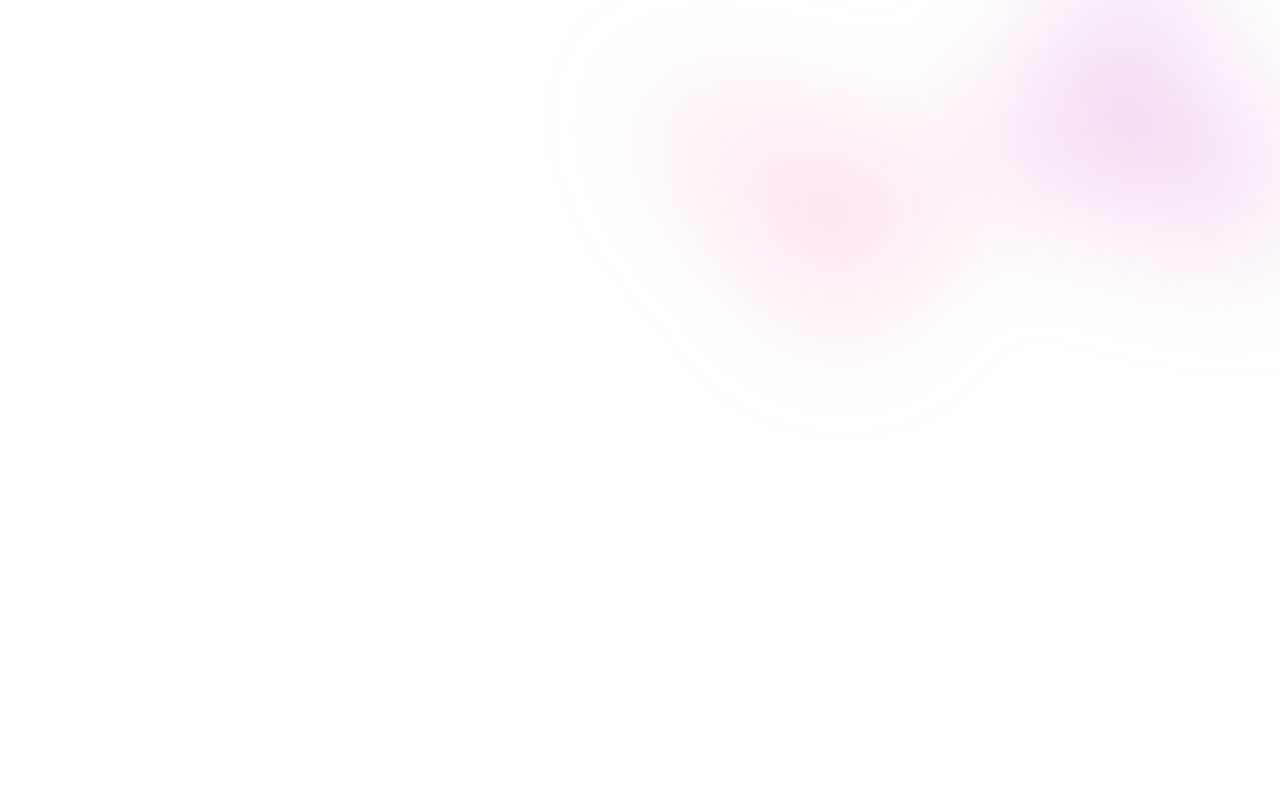
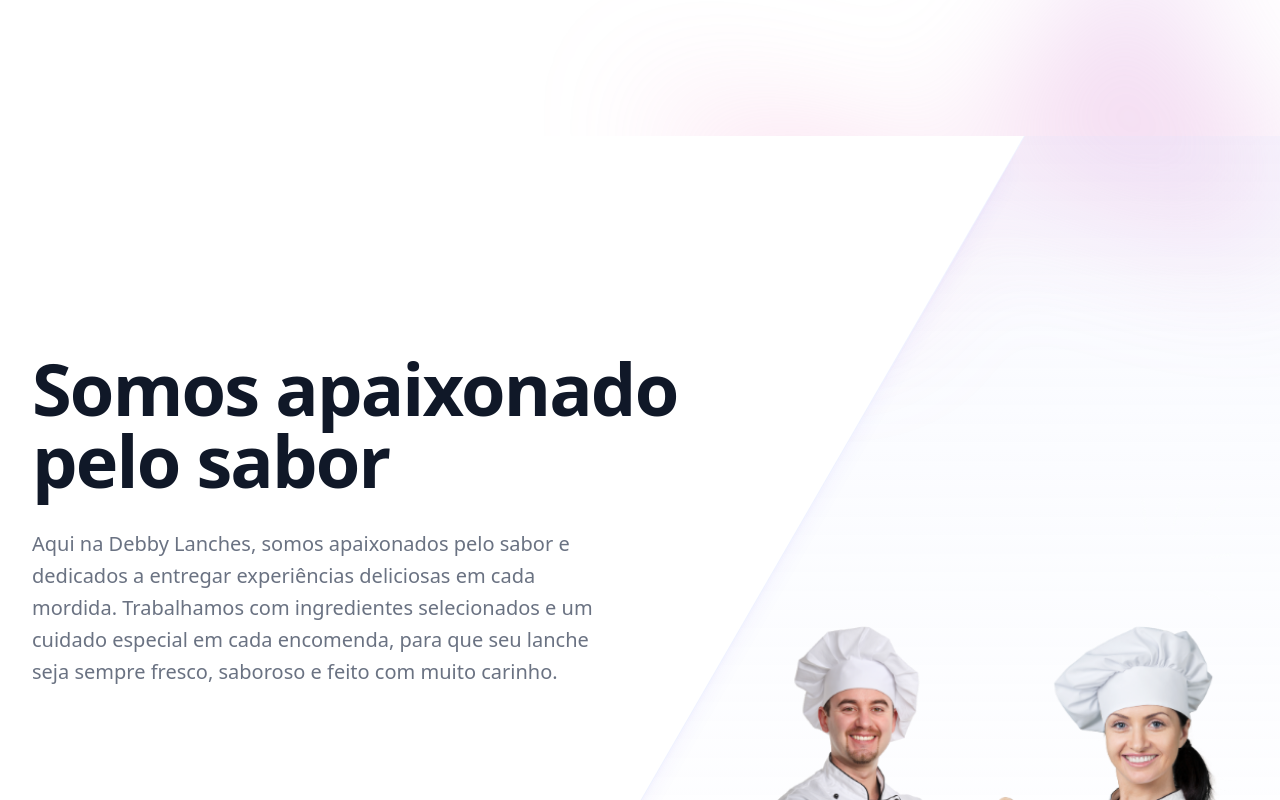
Before and after one commit to GibsonCS/deby-lanches, a Next.js app: page / in a window 1280 px wide. Shown: the part 720-1520 px from the top of the page. Before the commit the page ends 1054 px from the top, so only its background shows below. Built offline with nearby package versions, Linux system fonts and the light colour scheme.

Commit message:
feat: import about us

```diff
--- a/src/app/page.tsx
+++ b/src/app/page.tsx
@@ -1,9 +1,11 @@
+import AboutUs from "@/components/AboutUs";
 import HeroSection from "@/components/HeroSection";
 
 export default function Home() {
   return (
     <>
       <HeroSection />
+      <AboutUs />
     </>
   );
 }
```
